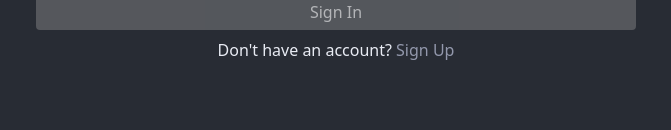
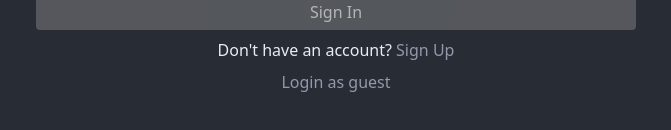
Before and after one commit to georgelyn/react-tasks, a React (Vite) app: page /login in a window 1280 px wide. Shown: the part 376-506 px from the top of the page, without its empty margins (304-975 px from the left). Built offline with nearby package versions, Linux system fonts and the light colour scheme; no server answers; a web font is replaced by a local one.

Commit message:
Add guest login

```diff
--- a/src/contexts/AuthContext.tsx
+++ b/src/contexts/AuthContext.tsx
@@ -1,6 +1,7 @@
 import React, { useState, useEffect, ReactNode } from 'react';
 import {
   createUserWithEmailAndPassword,
+  signInAnonymously,
   signInWithEmailAndPassword,
 } from 'firebase/auth';
 import { auth } from '../config/firebase';
@@ -14,6 +15,15 @@ interface IAuthContextState {
 }
 
 export const AuthContext = React.createContext({} as IAuthContextState);
+
+export const loginAsGuest = async () => {
+  return signInAnonymously(auth)
+    .then((user) => {
+    })
+    .catch((error) => {
+      throw new Error(error);
+  })
+}
 
 export const login = async (email: string, password: string) => {
   return signInWithEmailAndPassword(auth, email, password)
--- a/src/pages/login/Login.tsx
+++ b/src/pages/login/Login.tsx
@@ -3,7 +3,7 @@ import { Alert, Button, Container, Form } from 'react-bootstrap';
 import { Link, useHistory } from 'react-router-dom';
 import Loader from '../../components/layout/Loader';
 import { firebaseError, firebaseErrorMap } from '../../utils';
-import { login } from '../../contexts/AuthContext';
+import { login, loginAsGuest } from '../../contexts/AuthContext';
 import './Login.css';
 
 export default function Login() {
@@ -36,6 +36,18 @@ export default function Login() {
       setShowLoader(false);
     }
   };
+
+  const handleGuestLogin = async () => {
+    setShowLoader(true);
+    try {
+      await loginAsGuest();
+      history.push('/');
+    } catch (error: any) {
+      setError(error.message);
+    } finally {
+      setShowLoader(false);
+    }
+  }
 
   return (
     <>
@@ -75,6 +87,9 @@ export default function Login() {
           <div className="w-100 text-center mt-2">
             Don't have an account? <Link to="/signup">Sign Up</Link>
           </div>
+          <div className="w-100 text-center mt-2">
+            <Link to="#" onClick={() => handleGuestLogin()}>Login as guest</Link>
+          </div>
         </Form>
       </Container>
     </>
```
